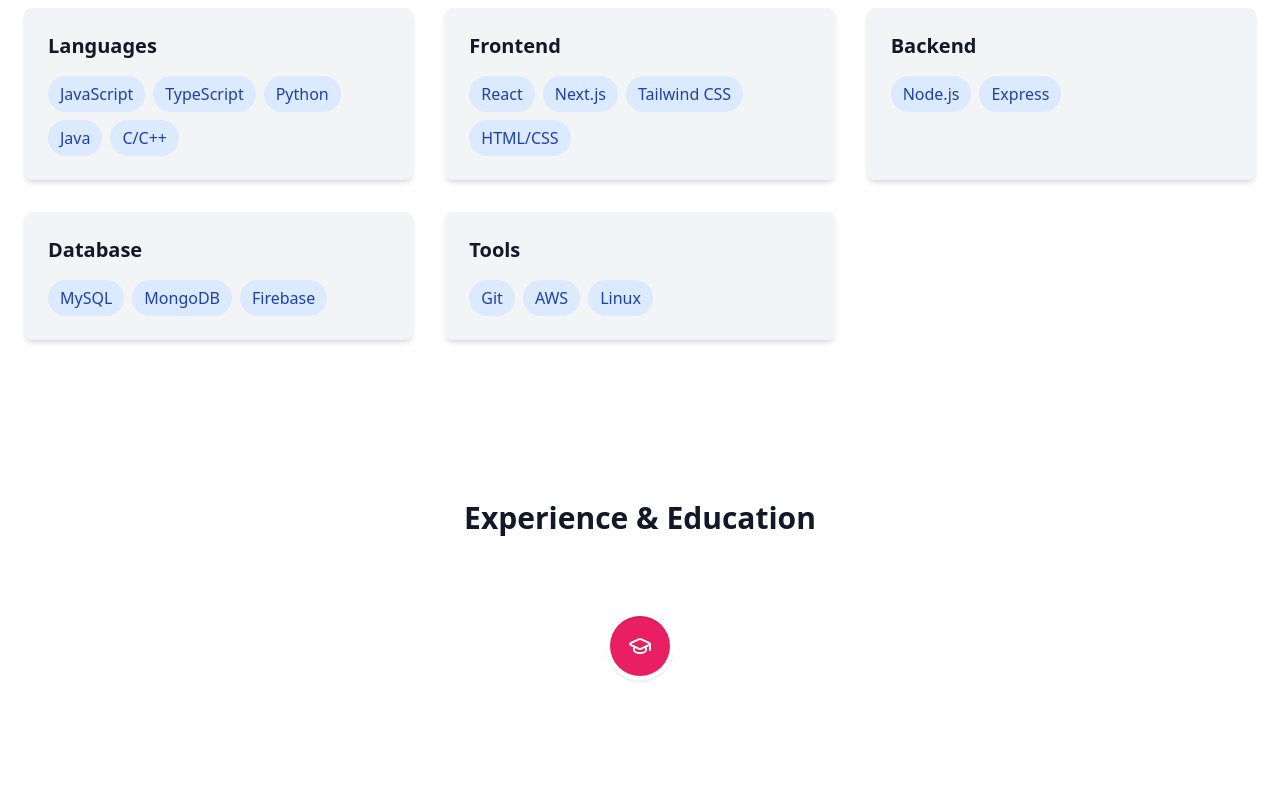
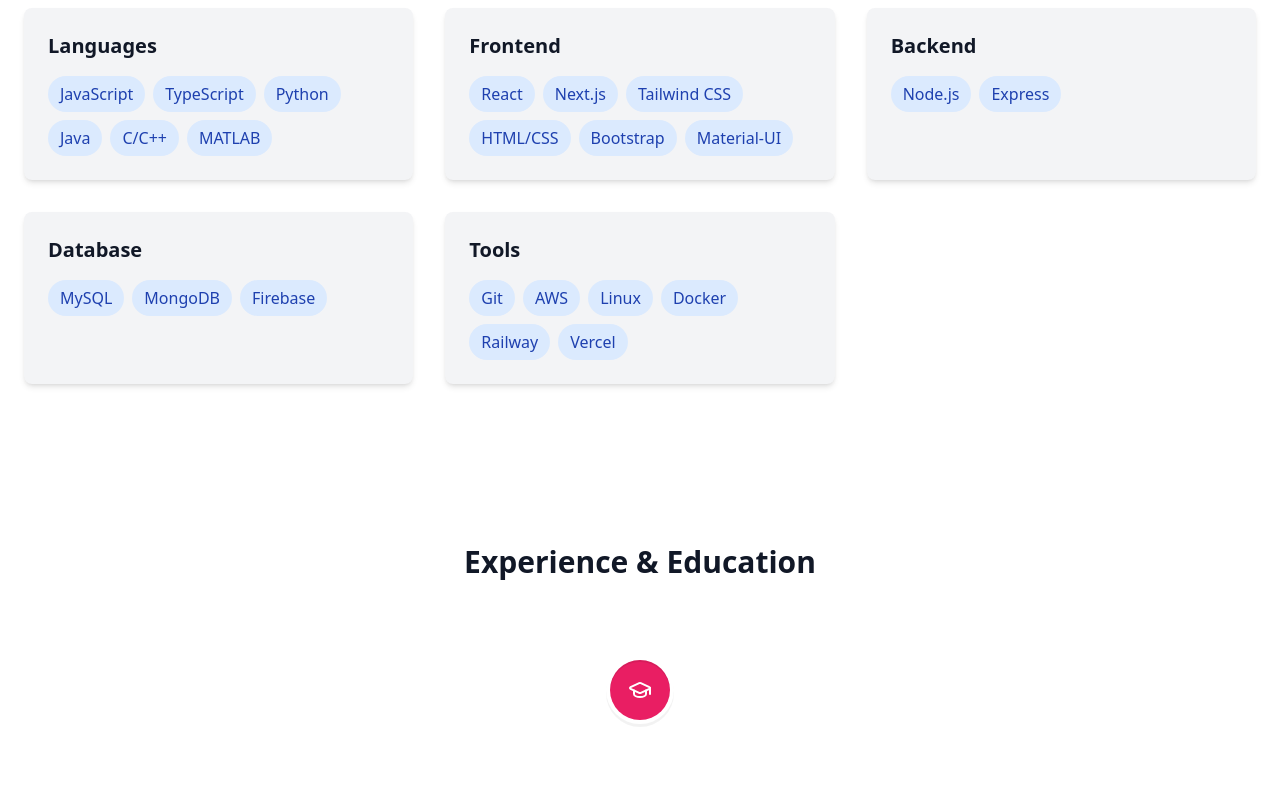
Before and after one commit to Harith-Y/portfolio, a React (Vite) app: page / in a window 1280 px wide. Shown: the part 1700-2500 px from the top of the page. Built offline with nearby package versions, Linux system fonts and the light colour scheme; no server answers.

Commit message:
feat: update skills data to include additional programming languages and frameworks

```diff
--- a/src/components/Contact.tsx
+++ b/src/components/Contact.tsx
@@ -199,7 +199,6 @@
               <Mail className="w-6 h-6 text-blue-600 dark:text-blue-400 mt-1" />
               <div>
                 <h4 className="text-lg font-medium text-gray-900 dark:text-white">Email</h4>
-                <p className="text-gray-600 dark:text-gray-300">cs23i1027@iiitdm.ac.in</p>
                 <p className="text-gray-600 dark:text-gray-300">yharith16@gmail.com</p>
               </div>
             </div>
--- a/src/data/skillsData.ts
+++ b/src/data/skillsData.ts
@@ -6,11 +6,11 @@
 export const skills: Skill[] = [
     {
         category: "Languages",
-        items: ["JavaScript", "TypeScript", "Python", "Java", "C/C++"]
+        items: ["JavaScript", "TypeScript", "Python", "Java", "C/C++", "MATLAB"]
     },
     {
         category: "Frontend",
-        items: ["React", "Next.js", "Tailwind CSS", "HTML/CSS"]
+        items: ["React", "Next.js", "Tailwind CSS", "HTML/CSS", "Bootstrap", "Material-UI"]
     },
     {
         category: "Backend",
@@ -22,6 +22,6 @@
     },
     {
         category: "Tools",
-        items: ["Git", "AWS", "Linux"]
+        items: ["Git", "AWS", "Linux", "Docker", "Railway", "Vercel"]
     }
 ];
```
